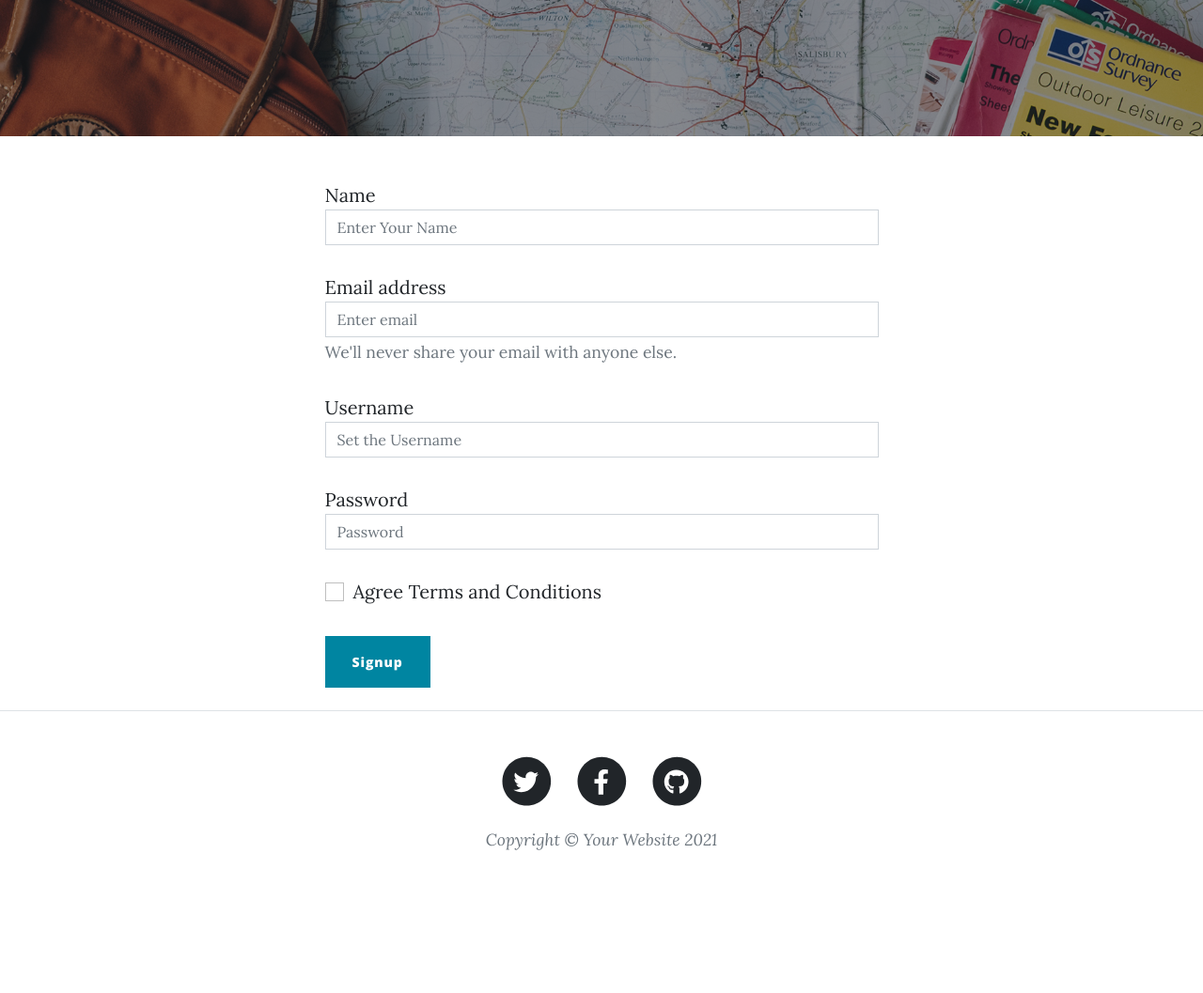
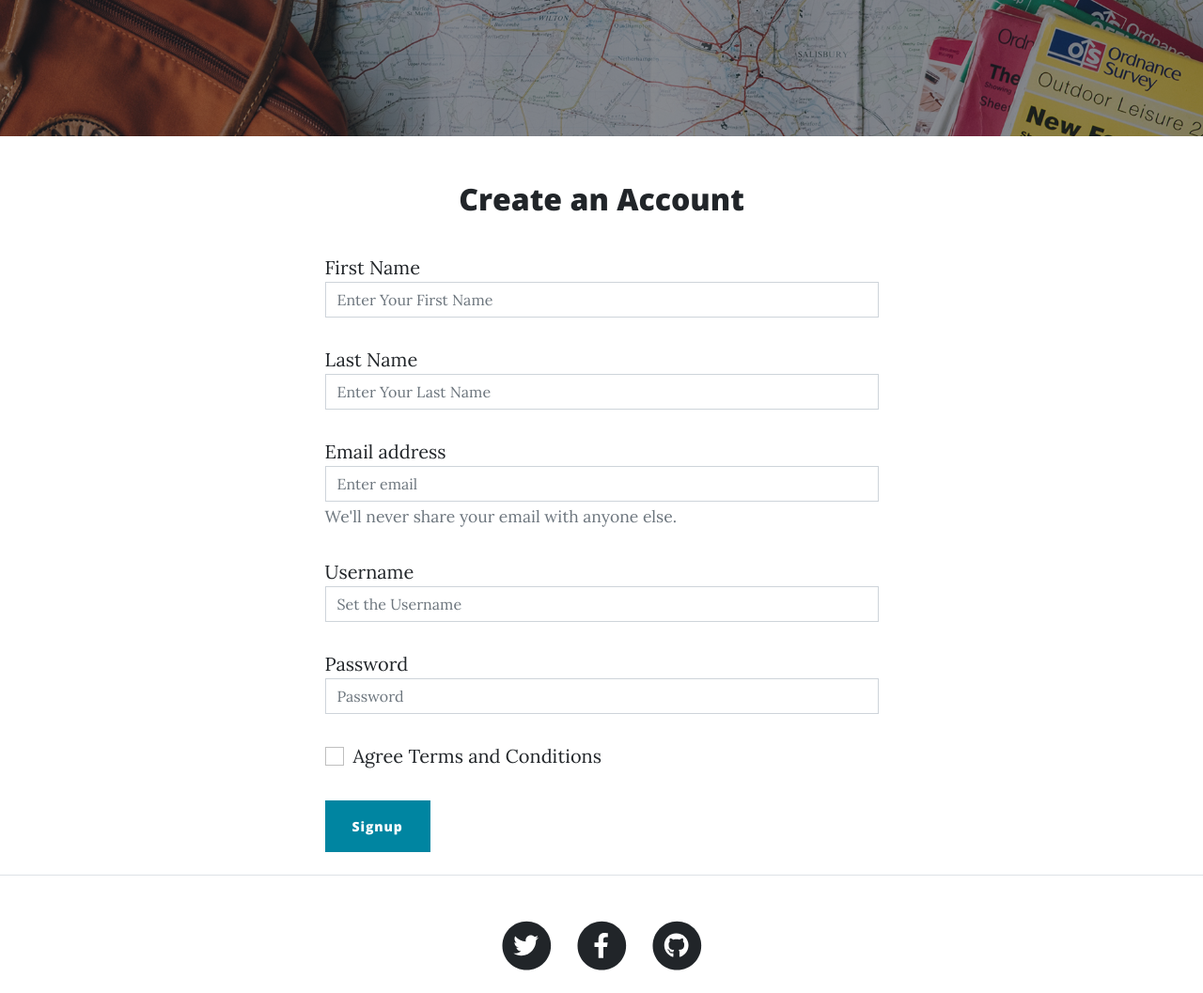
Before and after one commit to rdshinde/personalized-blogging-app, a Django app: page /signup in a window 1280 px wide. Shown: the part 483-1540 px from the top of the page at 94% size. Before the commit the page ends 1388 px from the top, so only its background shows below. Run offline with Django 3.2, Linux system fonts and the light colour scheme; parts of the project's set-up code (start-up, migrations or seed data) failed here and were passed over; some libraries are stand-ins or nearby versions.

Commit message:
feat: added signup feature
Added signup feature and connected with database

```diff
--- a/blog/blogpost/views.py
+++ b/blog/blogpost/views.py
@@ -1,4 +1,6 @@
-from django.shortcuts import render
+from django.shortcuts import render, redirect
+from django.contrib.auth.models import User , auth
+from django.contrib import messages
 from django.views import generic
 from .models import Post
 
@@ -24,4 +26,24 @@ def login(request):
     return render(request, 'login.html')
 
 def signup(request):
+    if request.method == 'POST':
+        first_name =  request.POST['first_name'].capitalize()
+        last_name = request.POST['last_name'].capitalize()
+        email = request.POST['email']
+        username = request.POST['username']
+        password = request.POST['password']
+
+        if User.objects.filter(email=email).exists():
+            messages.info(request,'Email Already Used')
+            return redirect('signup')
+        elif User.objects.filter(username=username).exists():
+            messages.info(request,'Username Already Used')
+            return redirect('signup')
+        else:
+            user = User.objects.create_user(first_name=first_name,last_name=last_name,username=username,password=password,email=email)
+            user.save()
+            messages.info(request,'Account Created Succesfully!')
+            return redirect('login')
+
+
     return render(request, 'signup.html')
--- a/blog/static/js/scripts.js
+++ b/blog/static/js/scripts.js
@@ -3,6 +3,9 @@
  * Copyright 2013-2021 Start Bootstrap
  * Licensed under MIT (https://github.com/StartBootstrap/startbootstrap-clean-blog/blob/master/LICENSE)
  */
+
+$('.alert').alert();
+
 window.addEventListener("DOMContentLoaded", () => {
   let scrollPos = 0;
   const mainNav = document.getElementById("mainNav");
--- a/blog/templates/base.html
+++ b/blog/templates/base.html
@@ -82,6 +82,7 @@
 
     <!-- Block Creation for Extending Templates -->
     <div class="wrapper">
+
         {% block content %}
 
         {% endblock %}
--- a/blog/templates/signup.html
+++ b/blog/templates/signup.html
@@ -22,27 +22,51 @@
 <main class="mb-4">
   <div class="container px-4 px-lg-5">
     <div class="row gx-4 gx-lg-5 justify-content-center">
+
+      {% for message in messages %}
+      <div class="alert alert-danger alert-dismissible fade show" role="alert">
+        {{message}}
+      </div>
+      {% endfor %}
       <div class="col-md-10 col-lg-8 col-xl-7">
+        <h2 style="text-align: center;">Create an Account</h2><br>
         <!-- Add the Login form Here -->
-        <form method="post" action="/form" autocomplete="off">
+        <form method="post" action="{{'signup'}}" autocomplete="off">
+          {% csrf_token %}
           <div class="form-group">
-            <label for="formGroupExampleInput">Name</label>
+            <label for="formGroupExampleInput">First Name</label>
             <input
+              name="first_name"
               type="text"
               class="form-control"
               id="formGroupExampleInput"
-              placeholder="Enter Your Name"
+              placeholder="Enter Your First Name"
+              required
+            />
+          </div>
+          <br />
+          <div class="form-group">
+            <label for="formGroupExampleInput">Last Name</label>
+            <input
+              name="last_name"
+              type="text"
+              class="form-control"
+              id="formGroupExampleInput"
+              placeholder="Enter Your Last Name"
+              required
             />
           </div>
           <br />
           <div class="form-group">
             <label for="exampleInputEmail1">Email address</label>
             <input
+              name="email"
               type="email"
               class="form-control"
               id="exampleInputEmail1"
               aria-describedby="emailHelp"
               placeholder="Enter email"
+              required
             />
             <small id="emailHelp" class="form-text text-muted"
               >We'll never share your email with anyone else.</small
@@ -52,19 +76,24 @@
           <div class="form-group">
             <label for="formGroupExampleInput">Username</label>
             <input
+              name="username"
               type="text"
               class="form-control"
               id="formGroupExampleInput"
               placeholder="Set the Username"
+              required
             />
-          </div><br>
+          </div>
+          <br />
           <div class="form-group">
             <label for="exampleInputPassword1">Password</label>
             <input
+              name="password"
               type="password"
               class="form-control"
               id="exampleInputPassword1"
               placeholder="Password"
+              required
             />
           </div>
           <br />
@@ -73,10 +102,9 @@
               type="checkbox"
               class="form-check-input"
               id="exampleCheck1"
+              required
             />
-            <label class="form-check-label" for="exampleCheck1" required
-              >Agree Terms and Conditions</label
-            >
+            <label>Agree Terms and Conditions</label>
           </div>
           <br />
           <button type="submit" class="btn btn-primary">Signup</button>
```
Also changed, not shown: blog/templates/login.html (+6 -1 lines), blog/db.sqlite3.
